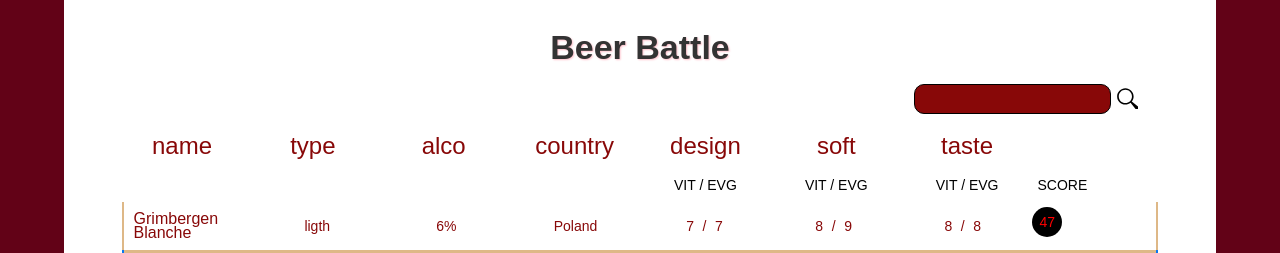
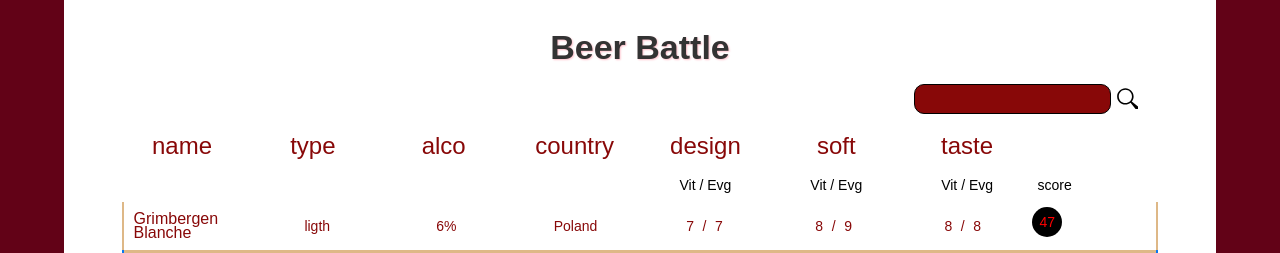
Before and after one commit to SS0n1C/AlcoBattle, a Vue app: page / in a window 1280 px wide. Shown: the top 253 px of the page. Built offline with nearby package versions, Linux system fonts and the light colour scheme; a web font is replaced by a local one.

Commit message:
change style in person field

```diff
--- a/src/assets/css/_beertable.scss
+++ b/src/assets/css/_beertable.scss
@@ -133,7 +133,6 @@
         &--name{
             @include flex;
             @include font($Agbalumo,400,14px,14px,black);
-            text-transform: uppercase;
 
             @include media($table){
                 font-size: 14px;
@@ -141,7 +140,7 @@
             @include media($mobile){
                 font-size: 8px;
                 line-height: 10px;
-                text-transform: lowercase;
+
             }
         }
 
```
